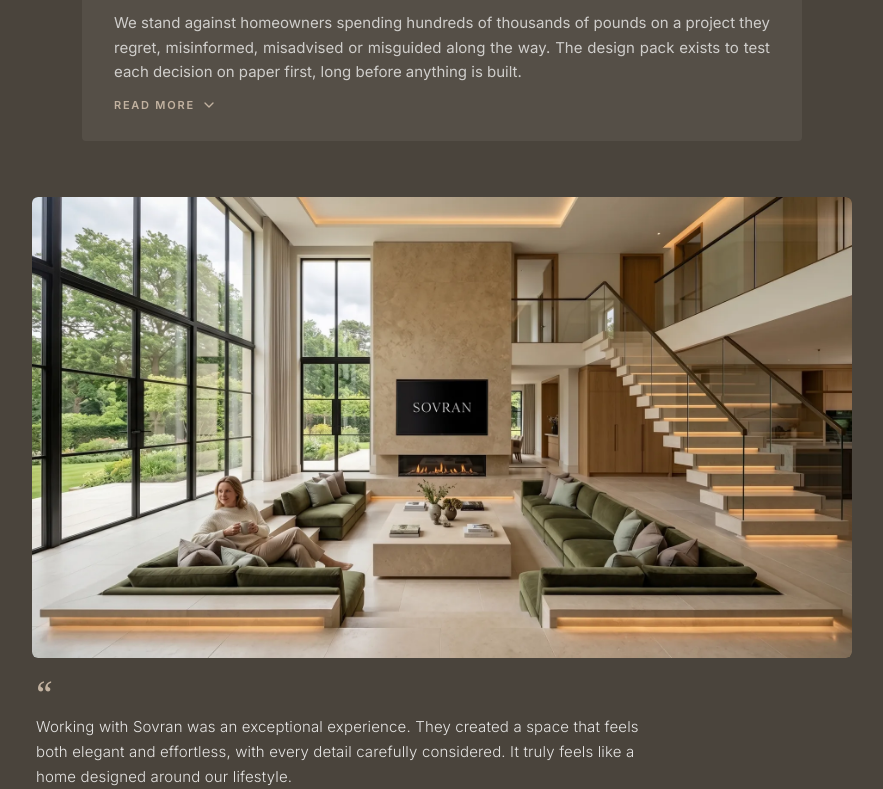
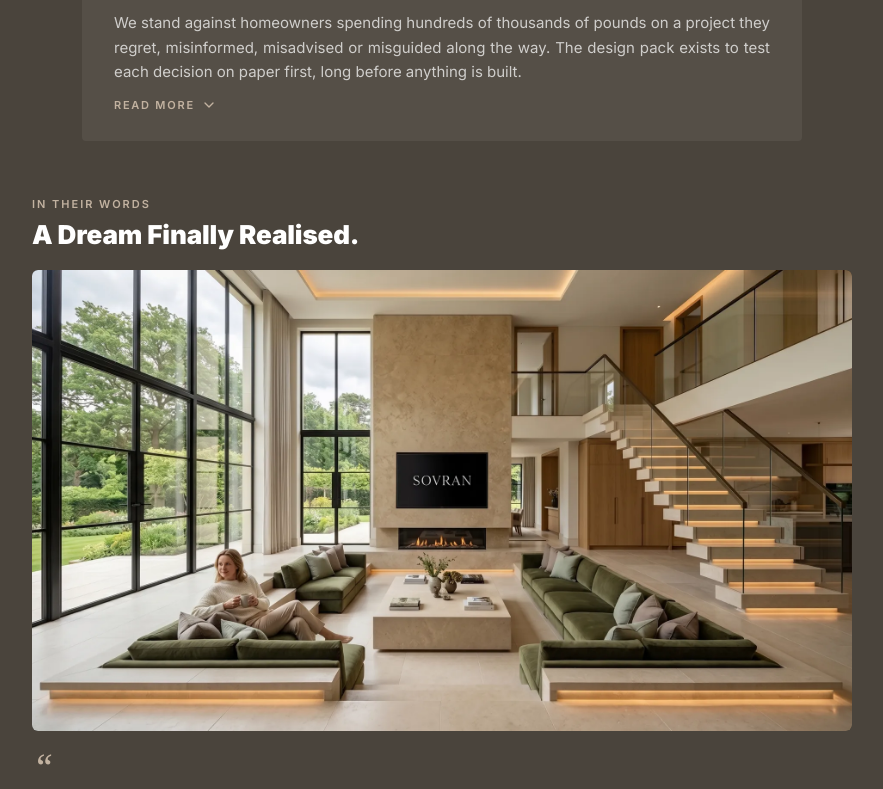
Before and after one commit to digitalsovran-rgb/sovran-landing, a React (Vite) app: page / in a window 1280 px wide. Shown: the part 5977-6766 px from the top of the page, without its empty margins (198-1081 px from the left). Built offline with nearby package versions, Linux system fonts and the light colour scheme.

Commit message:
New review with title, Request Submitted screen, new pr2 photos

```diff
--- a/src/components/AboutSovran.tsx
+++ b/src/components/AboutSovran.tsx
@@ -8,7 +8,7 @@ const REVIEW = {
   image: '/media/newreview.webp',
   alt: 'A Sovran home designed for the Harrington family',
   quote:
-    'Working with Sovran was an exceptional experience. They created a space that feels both elegant and effortless, with every detail carefully considered. It truly feels like a home designed around our lifestyle.',
+    "Ever since I was a child, I dreamed of living in a home filled with natural light, open space, and beautiful views. After years in a typical three-bedroom house, walking into this home felt life-changing. The soaring ceilings, floor-to-ceiling windows, and incredible sense of space make every day feel special. More than anything, I'm excited for the memories our family will create here for years to come.",
   name: 'Olivia Harrington',
 };
 
@@ -210,6 +210,32 @@ export default function AboutSovran() {
               overflow: 'visible',
             }}
           >
+            <p
+              style={{
+                margin: '0 0 8px',
+                fontSize: 11,
+                letterSpacing: '0.18em',
+                textTransform: 'uppercase',
+                fontWeight: 600,
+                color: '#C2B2A0',
+                textAlign: 'left',
+              }}
+            >
+              In Their Words
+            </p>
+            <h3
+              style={{
+                margin: '0 0 18px',
+                color: '#FFFFFF',
+                fontSize: isMobile ? 20 : 26,
+                fontWeight: 800,
+                lineHeight: 1.25,
+                letterSpacing: '-0.005em',
+                textAlign: 'left',
+              }}
+            >
+              A Dream Finally Realised.
+            </h3>
             {/* The photo stands on its own, with the review below it as normal text. */}
             <div
               style={{
--- a/src/components/ConsultationForm.tsx
+++ b/src/components/ConsultationForm.tsx
@@ -390,7 +390,7 @@ function BackLink({ onClick, style }: { onClick: () => void; style?: React.CSSPr
 }
 
 // The 64px tick circle shown on the "sent" and "booked" views.
-function TickCircle() {
+function TickCircle({ marginBottom = 14 }: { marginBottom?: number }) {
   return (
     <div
       style={{
@@ -400,7 +400,7 @@ function TickCircle() {
         border: '1px solid #4A443C',
         display: 'grid',
         placeItems: 'center',
-        margin: '0 auto 14px',
+        margin: `0 auto ${marginBottom}px`,
       }}
     >
       <Check size={26} strokeWidth={1.6} color="#4A443C" />
@@ -953,29 +953,16 @@ export default function ConsultationForm() {
               >
                 {after === 'sent' && (
                   <div style={{ textAlign: 'center' }}>
-                    <TickCircle />
-                    <p
-                      style={{
-                        textTransform: 'uppercase',
-                        fontSize: 13,
-                        letterSpacing: '0.18em',
-                        fontWeight: 600,
-                        color: '#0A0A0A',
-                        margin: '0 0 18px',
-                      }}
-                    >
-                      Sent
-                    </p>
+                    <TickCircle marginBottom={18} />
                     <h3 style={{ ...stepHeadingStyle, textAlign: 'center', marginBottom: 0 }}>
-                      Your Request Has Been Submitted.
+                      Request Submitted.
                     </h3>
                     <p style={afterBodyStyle}>
-                      A consultation with our design and build specialists is also available, often helping
-                      your request progress sooner.
+                      Your next step: a consultation with our design and build specialists.
                     </p>
                     <div style={{ marginTop: 28, display: 'flex', justifyContent: 'center' }}>
                       <NavButton
-                        label="Next Step →"
+                        label="Book A Consultation →"
                         onClick={() => goAfter('choose', 1)}
                         disabled={false}
                         block={isMobile}
--- a/src/components/Projects.tsx
+++ b/src/components/Projects.tsx
@@ -13,7 +13,7 @@ const PROJECTS = [
     title: 'Townhouse Renovation',
     location: 'Kensington, W8',
     desc: 'A white stucco townhouse reworked inside, with a marble kitchen and a drawing room framed by tall windows.',
-    images: ['/media/pr2.webp', '/media/pr2-1.webp', '/media/pr2-2.webp'],
+    images: ['/media/pr2.webp?v=2', '/media/pr2-1.webp', '/media/pr2-2.webp'],
   },
   {
     title: 'Full Renovation',
```
Also changed, not shown: public/media/pr2.webp, 1 other file (tests, documents, lock files or other folders).
